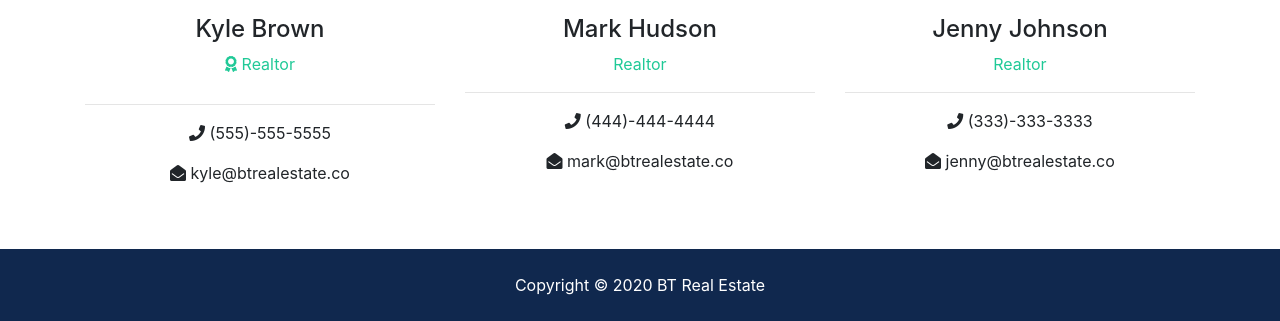
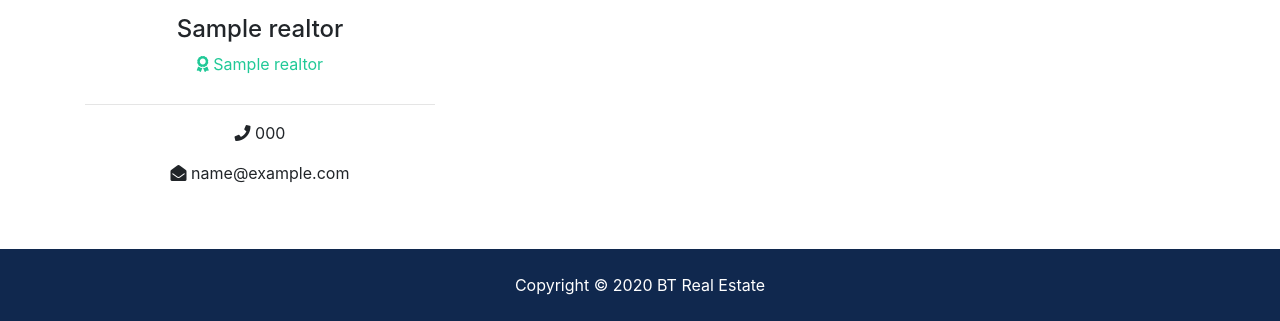
Before and after one commit to YairChuri/djungo_sample_website, a Django app: page /about in a window 1280 px wide. Shown: the part 1500-1821 px from the top of the page. Run offline with Django 3.2, Linux system fonts and the light colour scheme; tables that the repository leaves empty hold one stand-in row (values such as "Sample post"); grey boxes marked "Sample" are stand-in pictures; some libraries are stand-ins or nearby versions.

Commit message:
readling about page from the database

```diff
--- a/pages/views.py
+++ b/pages/views.py
@@ -1,8 +1,24 @@
 from django.shortcuts import render
 from django.http import HttpResponse
+from listings.models import Listing
+from realtors.models import Realtor
 
 def index(request):
-    return render(request, 'pages/index.html')
+    listings = Listing.objects.order_by('-list_date').filter(is_published=True)[:3]
+    context = {
+        'listings': listings
+    }
+    return render(request, 'pages/index.html', context)
 
 def about(request):
-    return render(request, 'pages/about.html')
+
+    realtors = Realtor.objects.order_by('hire_date')
+
+    # Get MVP
+    mvp_realtors = Realtor.objects.all().filter(is_mvp=True)
+
+    context = {
+        'realtors': realtors,
+        'mvp_realtors': mvp_realtors
+    }
+    return render(request, 'pages/about.html', context)
--- a/realtors/admin.py
+++ b/realtors/admin.py
@@ -3,8 +3,9 @@ from django.contrib import admin
 from .models import Realtor
 
 class RealtorAdmin(admin.ModelAdmin):
-    list_display = ('id', 'name', 'email', 'hire_date')
+    list_display = ('id', 'name', 'email', 'hire_date', 'is_mvp')
     list_display_links = ('id', 'name')
+    list_editable = ('is_mvp',)
     search_fields = ('name',)
 
 admin.site.register(Realtor, RealtorAdmin)
--- a/templates/pages/about.html
+++ b/templates/pages/about.html
@@ -29,16 +29,19 @@
             commodi id libero eveniet harum perferendis laborum molestias quia.</p>
         </div>
         <div class="col-md-4">
+          {% if mvp_realtors %}
+            {% for realtor in mvp_realtors %}
               <div class="card">
-            <img class="card-img-top" src="assets/img/realtors/kyle.jpg" alt="Seller of the month">
+                <img class="card-img-top" src="{{ realtor.photo.url }}" alt="Seller of the month">
                 <div class="card-body">
                   <h5 class="card-title">Seller Of The Month</h5>
-              <h6 class="text-secondary">Kyle Brown</h6>
-              <p class="card-text">Lorem ipsum dolor sit amet consectetur adipisicing elit. Omnis nesciunt amet, illo itaque similique repellat.
-                content.
+                  <h6 class="text-secondary">{{ realtor.name }}</h6>
+                  <p class="card-text">{{ realtor.description }}
                   </p>
                 </div>
               </div>
+            {% endfor %}
+          {% endif %}
         </div>
       </div>
     </div>
@@ -57,39 +60,23 @@
     <div class="container">
       <h2 class="text-center">Our Team</h2>
       <div class="row text-center">
+
+        {% for realtor in realtors %}
           <div class="col-md-4">
-          <img src="assets/img/realtors/kyle.jpg" alt="" class="rounded-circle mb-3">
-          <h4>Kyle Brown</h4>
+            <img src="{{ realtor.photo.url }}" alt="" class="rounded-circle mb-3">
+            <h4>{{realtor.name}}</h4>
             <p class="text-success">
-            <i class="fas fa-award text-success mb-3"></i> Realtor</p>
+              <i class="fas fa-award text-success mb-3"></i> {{ realtor.name }}
+            </p>
             <hr>
             <p>
-            <i class="fas fa-phone"></i> (555)-555-5555</p>
+              <i class="fas fa-phone"></i> {{ realtor.phone}}
+            </p>
             <p>
-            <i class="fas fa-envelope-open"></i> kyle@btrealestate.co</p>
+              <i class="fas fa-envelope-open"></i> {{ realtor.email}}
+            </p>
           </div>
-
-        <div class="col-md-4">
-          <img src="assets/img/realtors/mark.jpg" alt="" class="rounded-circle mb-3">
-          <h4>Mark Hudson</h4>
-          <p class="text-success">Realtor</p>
-          <hr>
-          <p>
-            <i class="fas fa-phone"></i> (444)-444-4444</p>
-          <p>
-            <i class="fas fa-envelope-open"></i> mark@btrealestate.co</p>
-        </div>
-
-        <div class="col-md-4">
-          <img src="assets/img/realtors/jenny.jpg" alt="" class="rounded-circle mb-3">
-          <h4>Jenny Johnson</h4>
-          <p class="text-success">Realtor</p>
-          <hr>
-          <p>
-            <i class="fas fa-phone"></i> (333)-333-3333</p>
-          <p>
-            <i class="fas fa-envelope-open"></i> jenny@btrealestate.co</p>
-        </div>
+        {% endfor %}
       </div>
     </div>
   </section>
```
Also changed, not shown: templates/pages/index.html (+21 -95 lines). Lines whose indentation alone changed are shown as unchanged.
